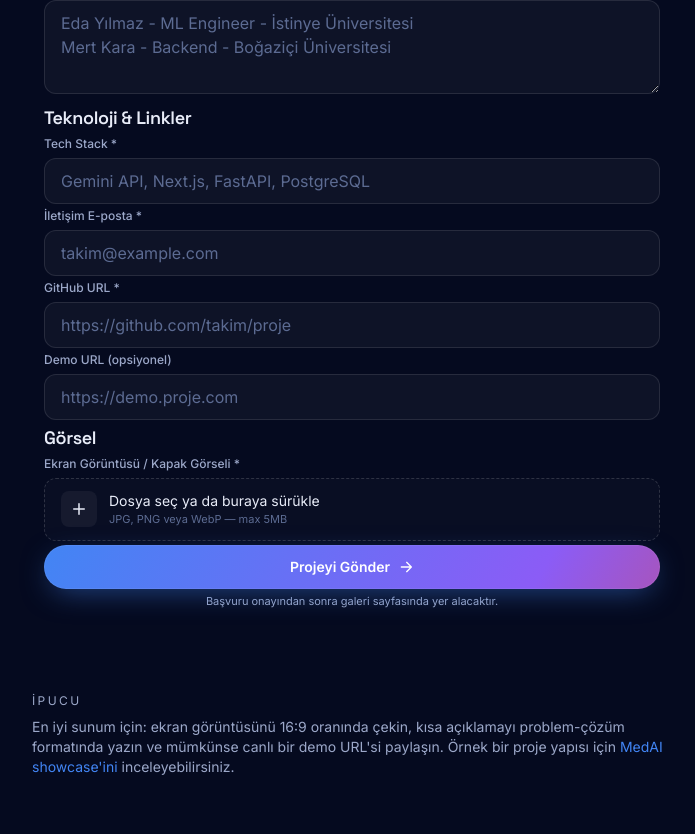
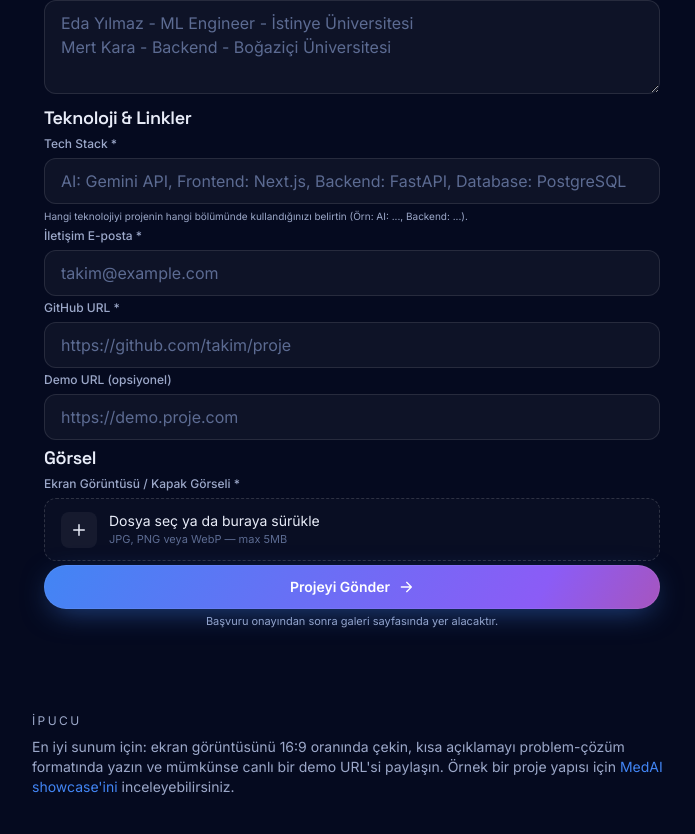
Before and after one commit to BeyzaESER22/HackatonWebSitesi, a Next.js app: page /projects/submit in a window 1280 px wide. Shown: the part 1061-1895 px from the top of the page, without its empty margins (288-983 px from the left). Built offline with nearby package versions, Linux system fonts and the light colour scheme; no server answers.

Commit message:
style: enhance tech stack field with structured guidance

```diff
--- a/src/components/forms/ProjectSubmitForm.js
+++ b/src/components/forms/ProjectSubmitForm.js
@@ -163,7 +163,18 @@ export function ProjectSubmitForm({ onSuccess }) {
 
       <h3 className="font-display text-lg font-semibold mt-6 mb-3 text-ink">Teknoloji & Linkler</h3>
 
-      <Input label="Tech Stack *" name="techStack" value={form.techStack} onChange={update('techStack')} placeholder="Gemini API, Next.js, FastAPI, PostgreSQL" error={errors.techStack} required />
+      <Input
+        label="Tech Stack *"
+        name="techStack"
+        value={form.techStack}
+        onChange={update('techStack')}
+        placeholder="AI: Gemini API, Frontend: Next.js, Backend: FastAPI, Database: PostgreSQL"
+        error={errors.techStack}
+        required
+      />
+      <p className="text-[10px] text-ink-dim -mt-3 mb-4 leading-relaxed">
+        Hangi teknolojiyi projenin hangi bölümünde kullandığınızı belirtin (Örn: AI: ..., Backend: ...).
+      </p>
 
       <Input type="email" label="İletişim E-posta *" name="contactEmail" value={form.contactEmail} onChange={update('contactEmail')} placeholder="takim@example.com" error={errors.contactEmail} required />
 
```
